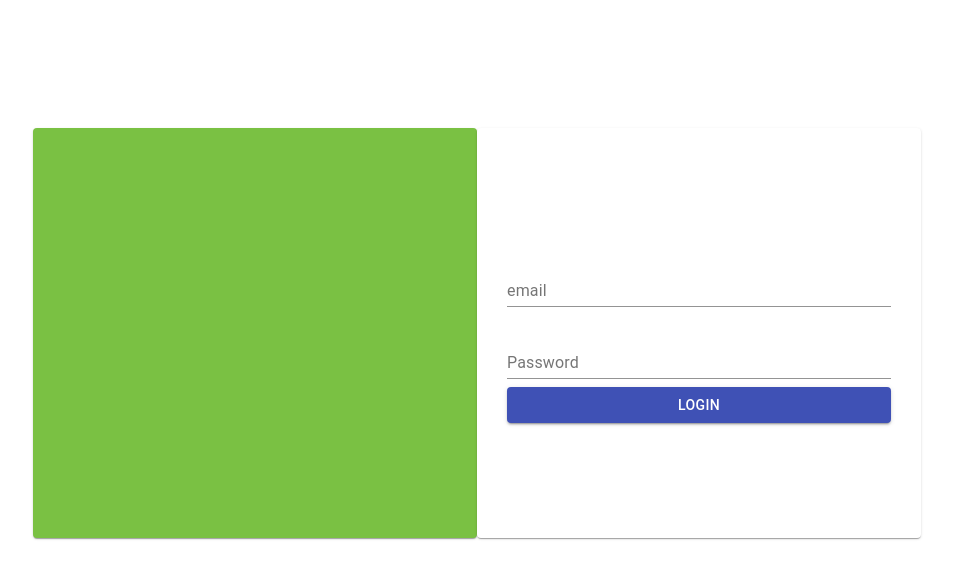
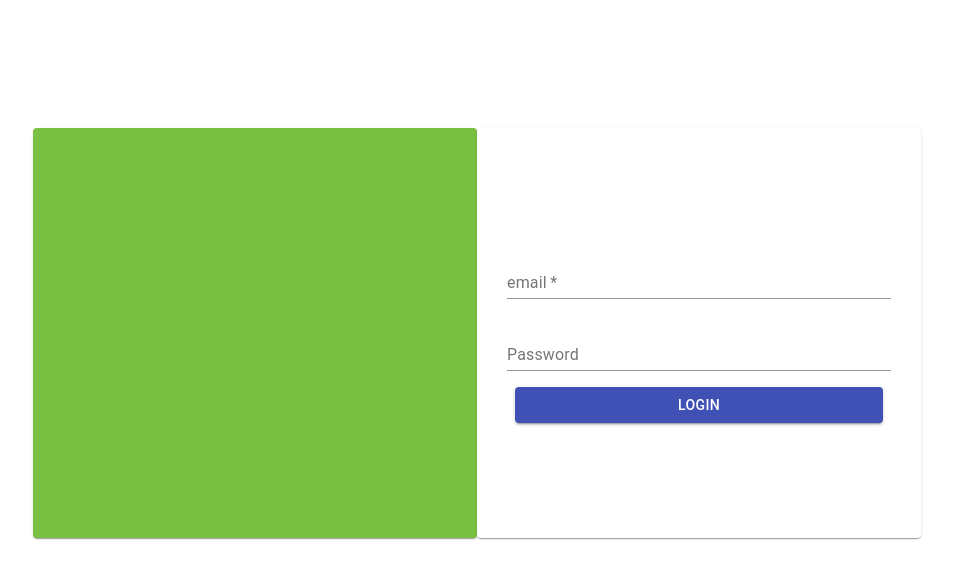
Before and after one commit to iqbalchoironi/herbal-medicine-web, a React (Create React App) app: page /login in a window 1280 px wide. Shown: the top 578 px of the page, without its empty margins (163-1116 px from the left). Built offline with nearby package versions, Linux system fonts and the light colour scheme.

Commit message:
add progress button

```diff
--- /dev/null
+++ b/src/ButtonProgress.js
@@ -0,0 +1,49 @@
+import React from 'react';
+import { makeStyles } from '@material-ui/core/styles';
+import CircularProgress from '@material-ui/core/CircularProgress';
+import { green } from '@material-ui/core/colors';
+import Button from '@material-ui/core/Button';
+
+const useStyles = makeStyles(theme => ({
+  root: {
+    display: 'flex',
+    alignItems: 'center',
+    width: '100%'
+  },
+  wrapper: {
+    margin: theme.spacing(1),
+    width:'100%',
+    position: 'relative',
+  },
+  buttonProgress: {
+    color: green[500],
+    position: 'absolute',
+    top: '50%',
+    left: '50%',
+    marginTop: -12,
+    marginLeft: -12,
+  },
+}));
+
+export default function ButtonProgress(props) {
+  const classes = useStyles();
+
+  return (
+    <div className={classes.root}>
+      <div className={classes.wrapper}>
+        <Button
+          style={{
+              width:'100%'
+          }}
+          variant="contained"
+          color="primary"
+          disabled={props.loading}
+          onClick={props.handleButtonClick}
+        >
+          login
+        </Button>
+        {props.loading && <CircularProgress size={24} className={classes.buttonProgress} />}
+      </div>
+    </div>
+  );
+}
--- a/src/Login.js
+++ b/src/Login.js
@@ -1,6 +1,6 @@
 import React, { Component } from 'react'
 import Axios from 'axios';
-
+import ButtonProgress from './ButtonProgress'
 import Paper from '@material-ui/core/Paper';
 import {
     FormControl,
@@ -14,6 +14,7 @@ class Login extends Component {
         super(props);
 
         this.state = {
+          loading: false,
           email: null,
           password: null
         };
@@ -34,7 +35,9 @@ class Login extends Component {
       }
 
       handleSubmit = event => {
-          console.log(this.state)
+        this.setState({
+          loading: true
+        })
         let axiosConfig = {
             headers: {
                 'Content-Type': 'application/json',
@@ -50,8 +53,15 @@ class Login extends Component {
             localStorage.setItem("user",JSON.stringify(user));
             window.location.href = '/';
         }
+        this.setState({
+          loading: false
+        })
         })
         .catch(err => {
+
+          this.setState({
+            loading: false
+          })
         });
         event.preventDefault();
       }
@@ -86,7 +96,7 @@ class Login extends Component {
                     marginBottom: "10px",
                     padding: "30px"
                 }}>
-                    <FormControl margin="normal" fullWidth>
+                    <FormControl required margin="normal" fullWidth>
                         <InputLabel htmlFor="email">email</InputLabel>
                         <Input onChange={this.handleChange} id="email" type="email" required/>
                     </FormControl>
@@ -96,7 +106,7 @@ class Login extends Component {
                         <Input onChange={this.handleChange} id="password" type="password" required/>
                     </FormControl>
 
-                    <Button style={{ width:"100%"}}onClick={this.handleSubmit} variant="contained" color="primary" size="medium">Login</Button>
+                    <ButtonProgress loading={this.state.loading} handleButtonClick={this.handleSubmit} />
                 </Paper>
             </div>
         )
```
